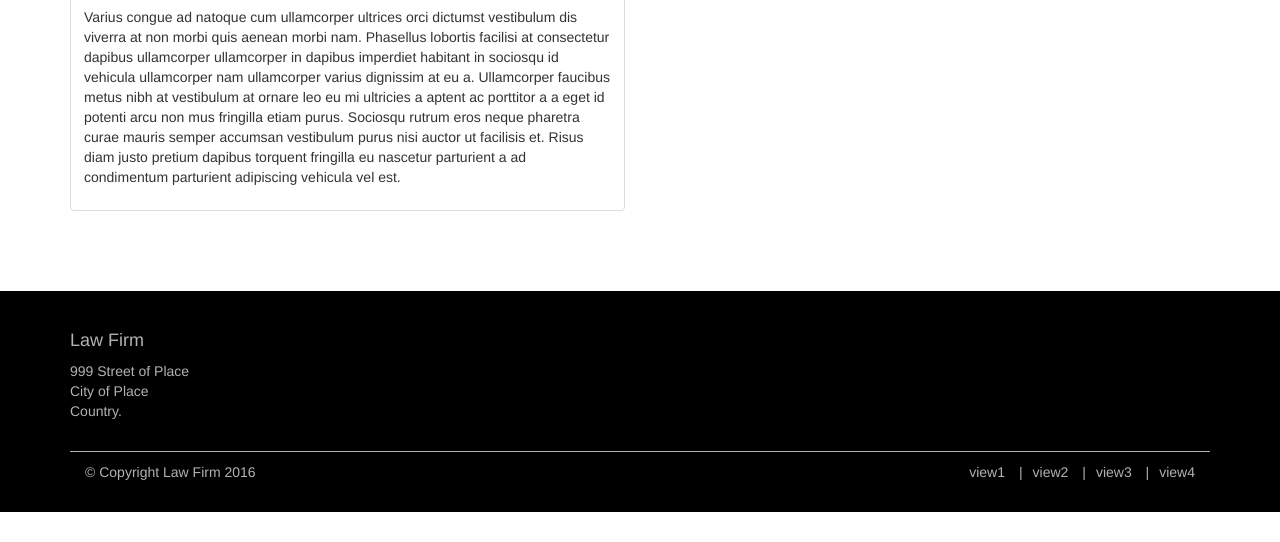
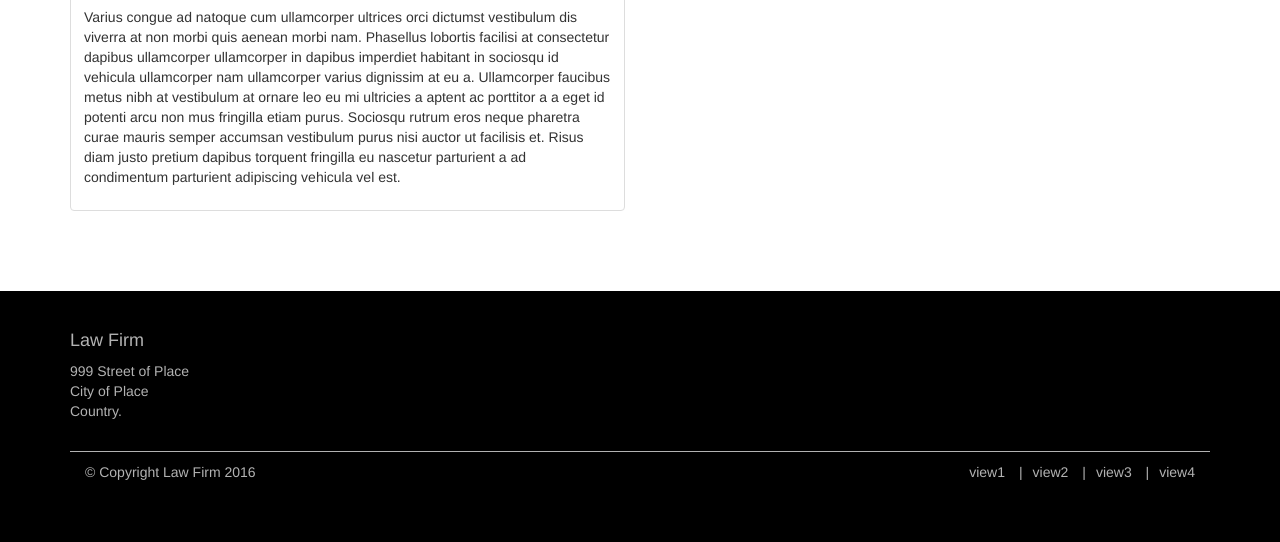
Before and after one commit to NickRiddell/mf_final, a plain HTML site: page bootstrap_page/index.html in a window 1280 px wide. Shown: the part 1244-1786 px from the top of the page. Before the commit the page ends 1756 px from the top, so only its background shows below. Drawn offline with nearby package versions, Linux system fonts and the light colour scheme.

Commit message:
final commit

```diff
--- a/bootstrap_page/css/custom.css
+++ b/bootstrap_page/css/custom.css
@@ -19,7 +19,7 @@
     border-top: 1px solid #b2b2b2;
     margin-top: 10px;
     padding-top: 10px;
-    padding-bottom: 50px;
+    padding-bottom: 80px;
     color: #b2b2b2;
 }
 
```
